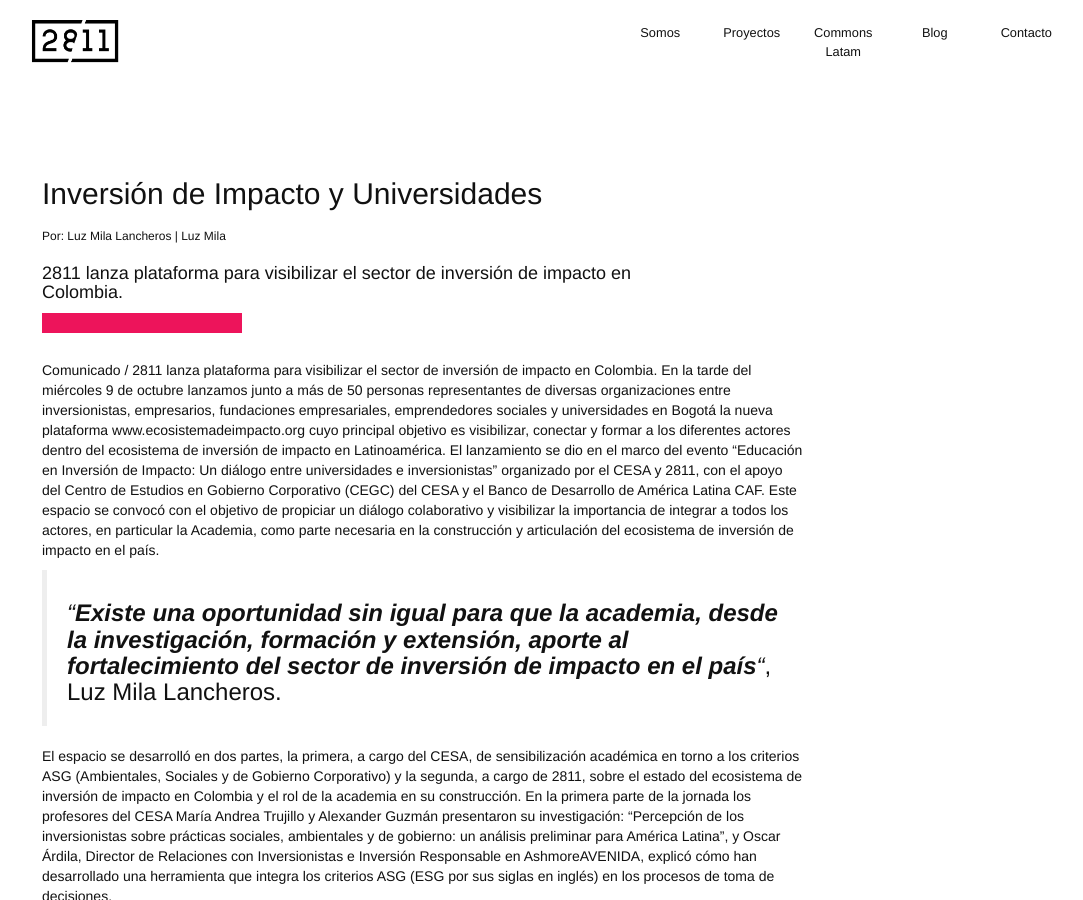
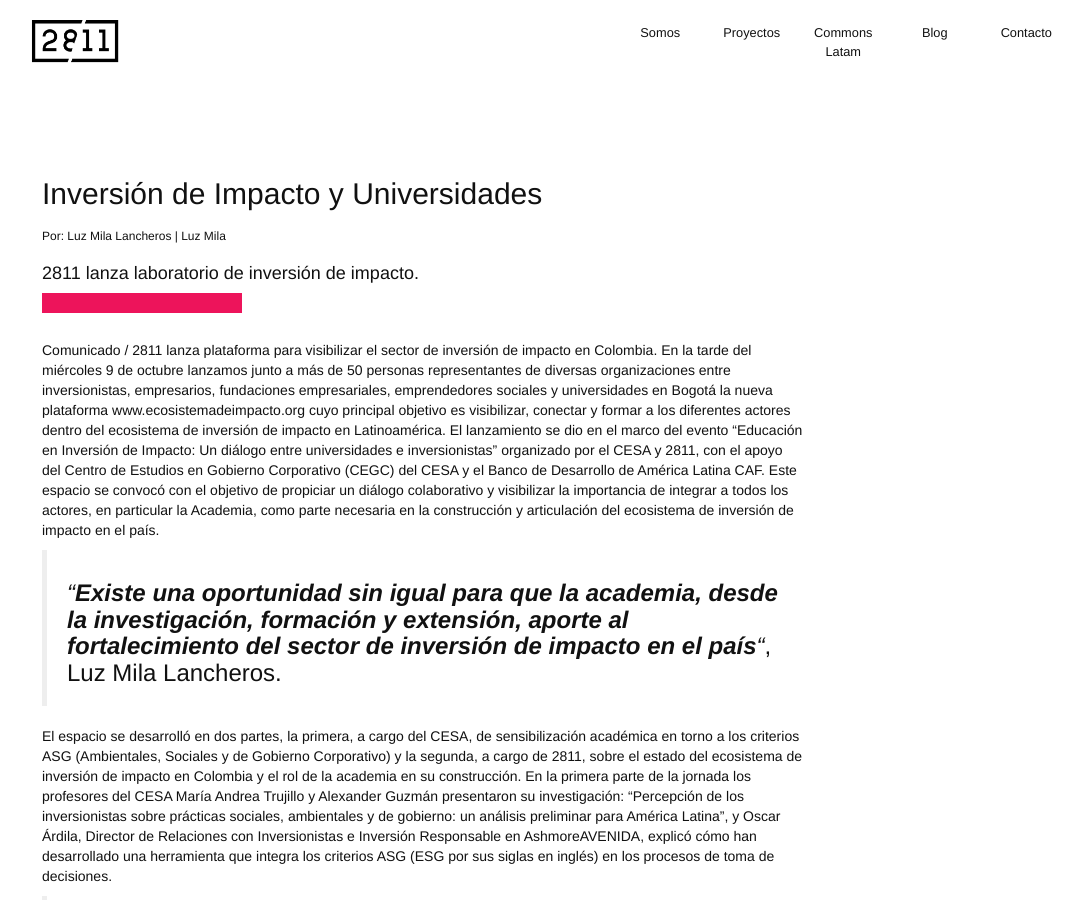
Before and after one commit to 2811Chile/2811Chile.github.io, a Jekyll site: the page built from _posts/2019-10-25-inversion-de-impacto-y-universidades.markdown, in a window 1280 px wide and 900 px high. Shown: the whole window, without its empty margins (138-1221 px from the left). Built offline with Jekyll 4.4.1, drawn with Linux system fonts in a browser that asks for light colours; nearby versions of some CDN libraries; some web fonts are replaced; our own code applies the rules of GitHub Pages for plain Markdown files.

Commit message:
Updated Inversion De Impacto Y Universidades

```diff
--- a/_posts/2019-10-25-inversion-de-impacto-y-universidades.markdown
+++ b/_posts/2019-10-25-inversion-de-impacto-y-universidades.markdown
@@ -7,8 +7,7 @@
 contacto: Luz Mila
 link-contacto: mailto:luzmila@2811.cl
 categorias: inversión de impacto, universidades
-bajada: 2811 lanza plataforma para visibilizar el sector de inversión de impacto en
-  Colombia.
+bajada: 2811 lanza laboratorio de inversión de impacto.
 portada:
 excerpt_separator: "<!--mas-->"
 ---
```
